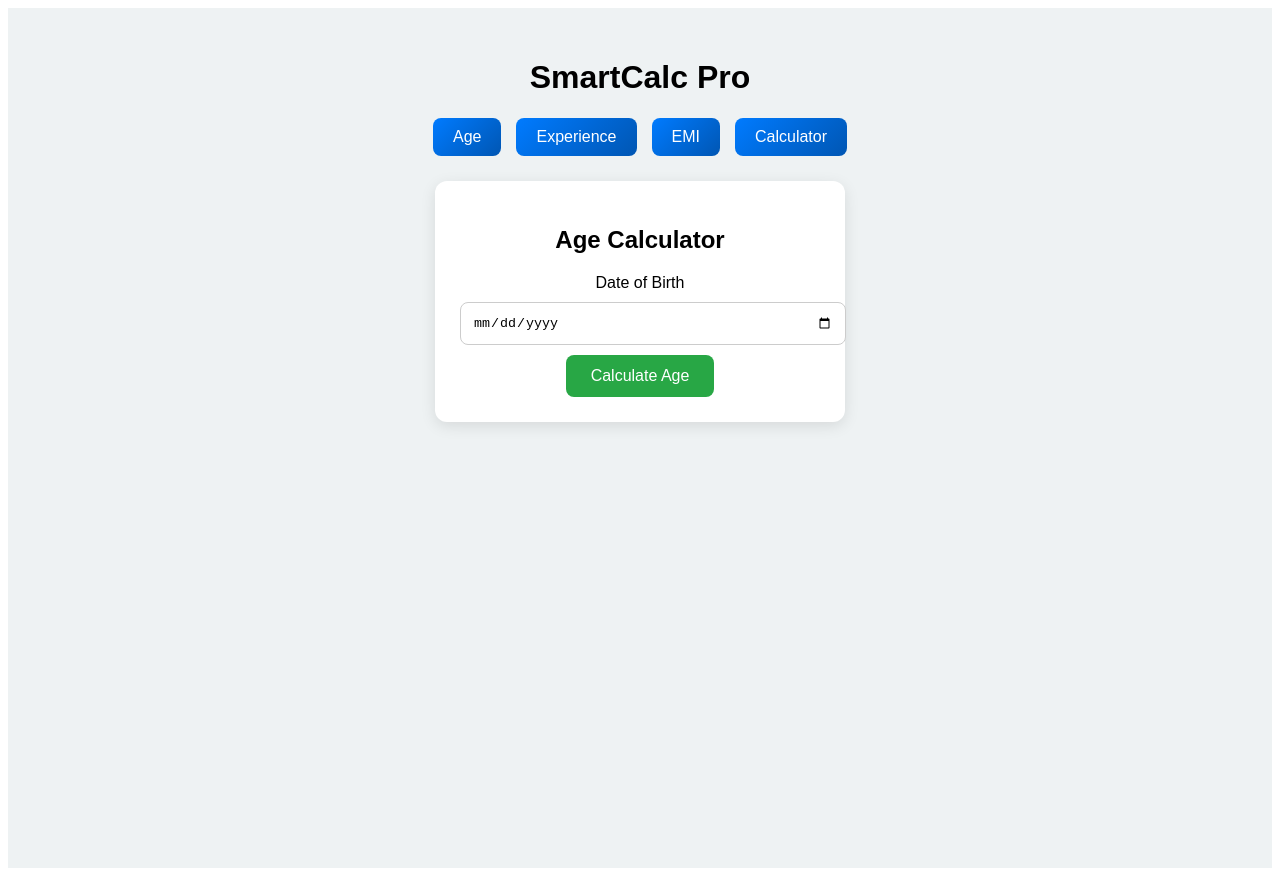
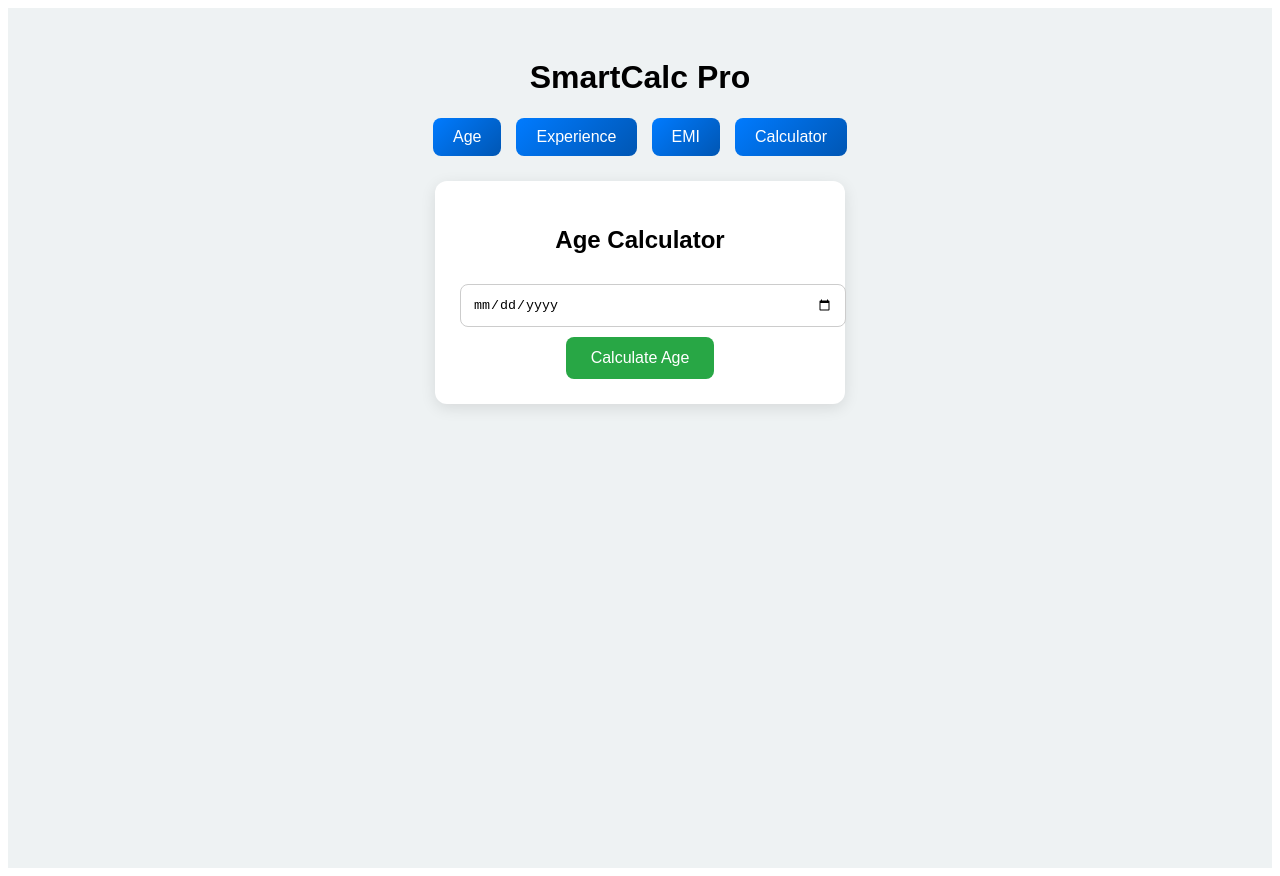
Before and after one commit to Adarsh-shet/SmartCalcPro-frontend, a React (Create React App) app: page / in a window 1280 px wide. Built offline with nearby package versions, Linux system fonts and the light colour scheme.

Commit message:
Update AgeCalculator.js
 kka

```diff
--- a/src/components/AgeCalculator.js
+++ b/src/components/AgeCalculator.js
@@ -1,36 +1,36 @@
-import React, { useState } from "react";
-import { calculateAge } from "../services/api";
+import React, { useState } from 'react';
+import { calculateAge } from '../services/api';
 
 function AgeCalculator() {
-    const [dob, setDob] = useState("");
-    const [result, setResult] = useState("");
+    const [dob, setDob] = useState('');
+    const [data, setData] = useState(null);
 
     const handleSubmit = async () => {
-        if (!dob) return alert("Please select your date of birth");
+        if (!dob) return alert("Please select your Date of Birth");
 
-        try {
-            const res = await calculateAge(dob);
-            setResult(res);
-        } catch (err) {
-            alert("Failed to fetch age");
-        }
+        const result = await calculateAge(dob);
+        setData(result);
     };
 
     return (
         <div className="calculator-box">
             <h2>Age Calculator</h2>
 
-            <label>Date of Birth</label>
-            <input type="date"
-                   value={dob}
-                   onChange={(e) => setDob(e.target.value)}
-                   placeholder="Enter your date of birth" />
+            <input
+                type="date"
+                placeholder="Enter your Date of Birth"
+                value={dob}
+                onChange={e => setDob(e.target.value)}
+            />
 
-            <button onClick={handleSubmit}>Calculate Age</button>
+            <button className="btn" onClick={handleSubmit}>Calculate Age</button>
 
-            {result && <p className="result-text">You are: {result}</p>}
+            {data && (
+                <p className="result-text">
+                    {data.years} Years, {data.months} Months, {data.days} Days
+                </p>
+            )}
         </div>
     );
 }
-
 export default AgeCalculator;
```
